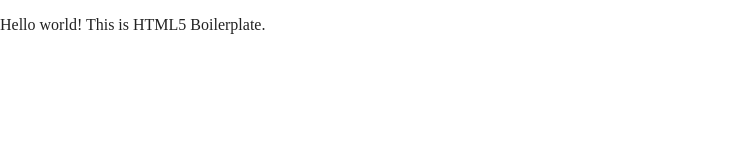
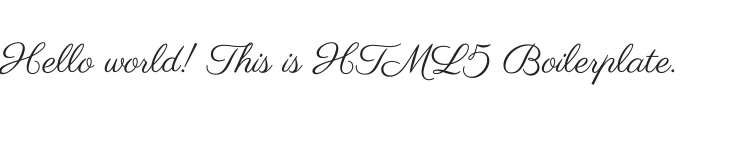
Before and after one commit to nkuubi/nkuubi.github.io, a website built with Parcel: page index.html in a window 1280 px wide. Shown: the whole page, without its empty margins (0-737 px from the left). Built offline with nearby package versions, Linux system fonts and the light colour scheme.

Commit message:
Update index.html

```diff
--- a/index.html
+++ b/index.html
@@ -11,6 +11,14 @@
   <meta property="og:type" content="">
   <meta property="og:url" content="">
   <meta property="og:image" content="">
+
+  <head><link rel="preconnect" href="https://fonts.gstatic.com">
+<link href="https://fonts.googleapis.com/css2?family=Parisienne&display=swap" rel="stylesheet">
+<style>
+body {
+    font-family: 'Parisienne', cursive;;font-size: 40px;
+}
+</style>
 
   <link rel="manifest" href="site.webmanifest">
   <link rel="apple-touch-icon" href="icon.png">
```
